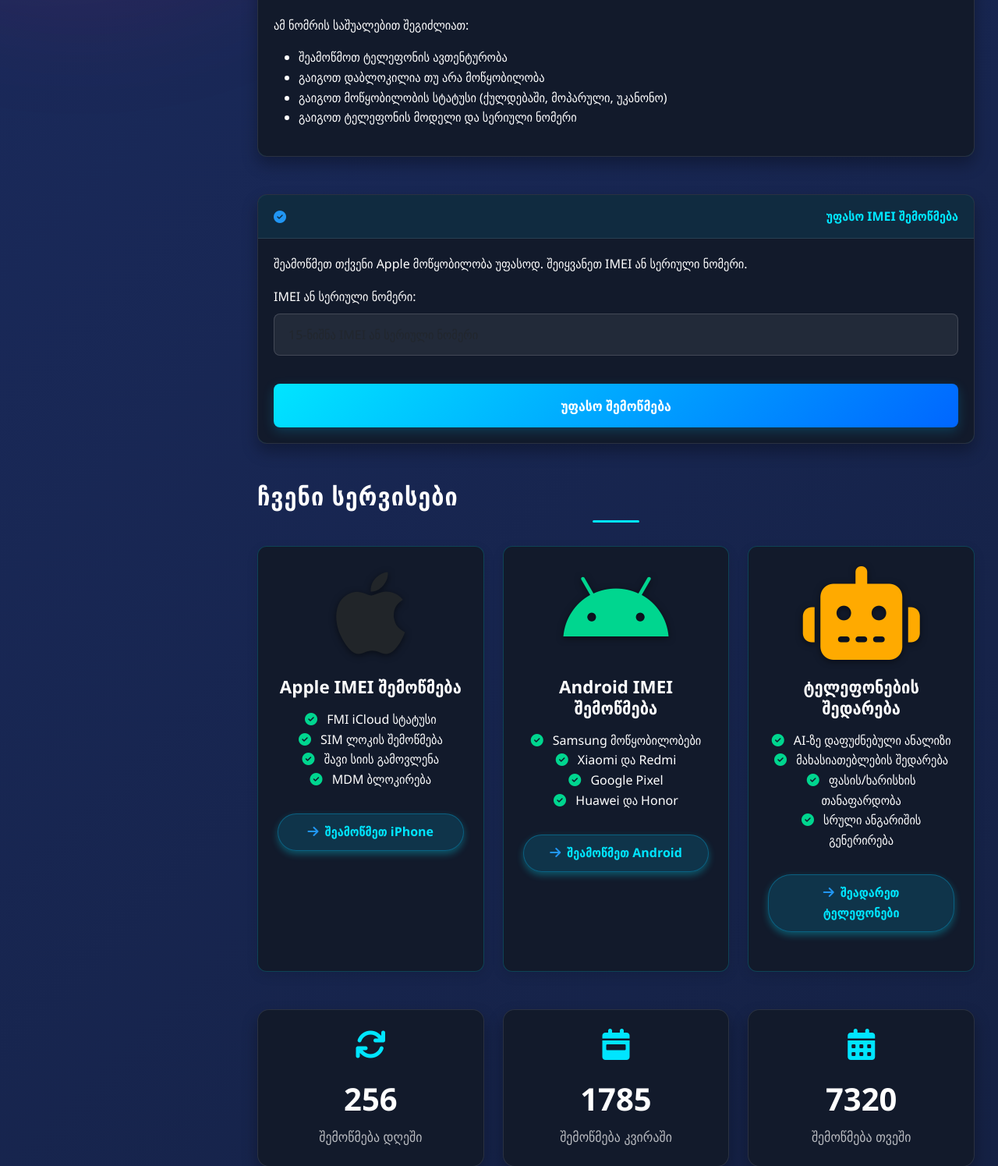
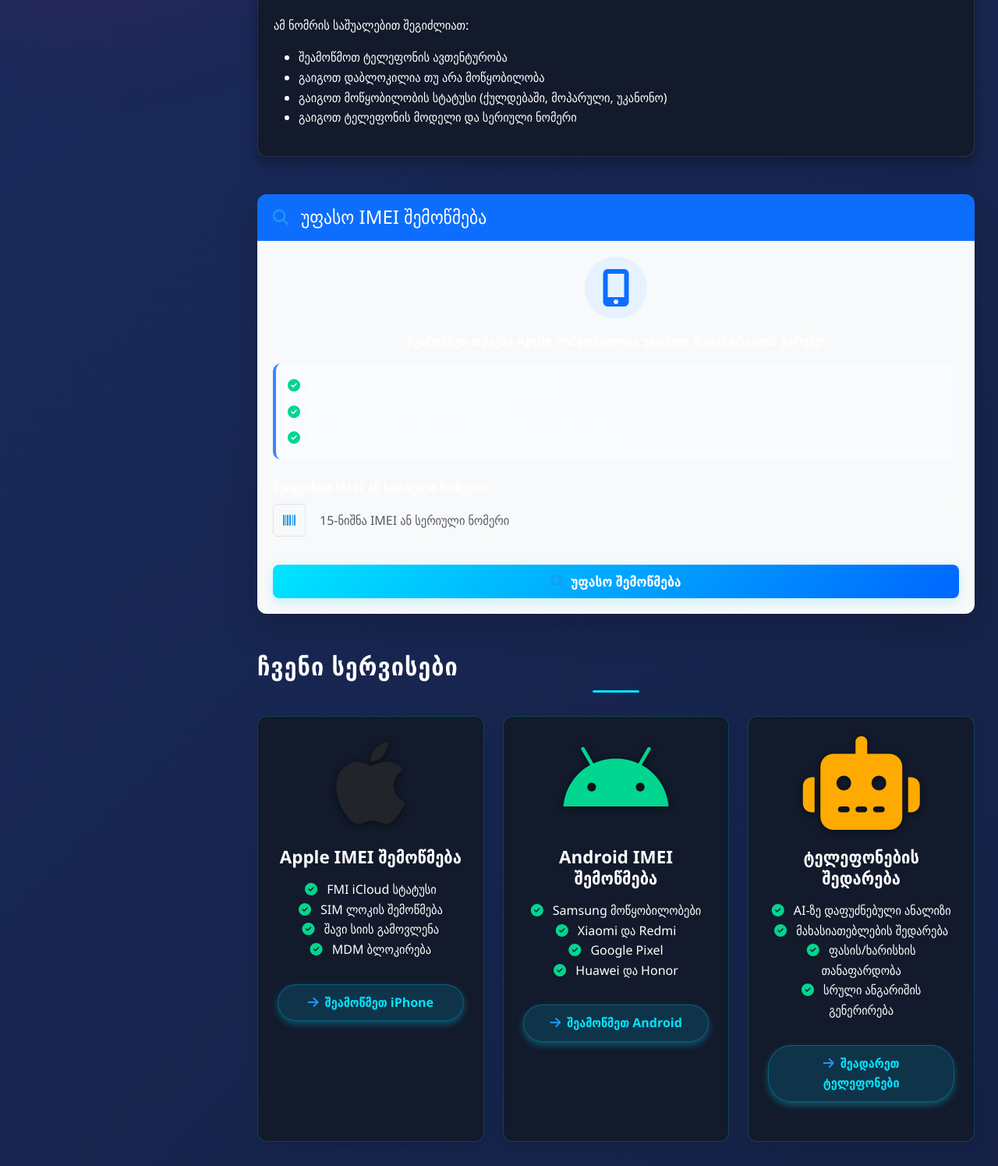
Before and after one commit to glebkoxan36/kodi.ge, a Flask app: template templates/index.html in a window 1280 px wide. Shown: the part 1079-2574 px from the top of the page at 78% size. Run offline with Flask 3, Linux system fonts and the light colour scheme; the template is opened without the code that fills it, so the values that code supplies are empty; some libraries are stand-ins or nearby versions.

Commit message:
Update index.html

```diff
--- a/templates/index.html
+++ b/templates/index.html
@@ -1,4 +1,3 @@
-
 <!DOCTYPE html>
 <html lang="ka">
 <head>
@@ -60,6 +59,43 @@
         }
         .result-label {
             font-weight: bold;
+        }
+
+        /* New styles for the updated free check section */
+        .highlight-card {
+            background: linear-gradient(135deg, #ffffff 0%, #e6f2ff 100%);
+            border-radius: 15px;
+            overflow: hidden;
+            border: 1px solid #cce5ff;
+        }
+
+        .feature-icon {
+            background-color: #e6f2ff;
+            width: 80px;
+            height: 80px;
+            border-radius: 50%;
+            display: flex;
+            align-items: center;
+            justify-content: center;
+            margin: 0 auto 15px;
+        }
+
+        .features {
+            background: #f8fbff;
+            border-radius: 10px;
+            padding: 15px;
+            border-left: 4px solid #3a86ff;
+        }
+
+        .result-modal {
+            max-width: 800px;
+            width: 90%;
+        }
+
+        .modal-content {
+            border-radius: 15px;
+            overflow: hidden;
+            box-shadow: 0 10px 30px rgba(0,0,0,0.2);
         }
     </style>
 </head>
@@ -285,20 +321,52 @@
             </div>
         </div>
 
-        <!-- Free IMEI Check Section -->
-        <div id="free-check-section" class="card mt-5">
-            <div class="card-header">
-                <i class="fas fa-check-circle me-2"></i>
-                უფასო IMEI შემოწმება
+        <!-- Free IMEI Check Section - UPDATED -->
+        <div id="free-check-section" class="card mt-5 shadow-lg border-0">
+            <div class="card-header bg-primary text-white">
+                <div class="d-flex align-items-center">
+                    <i class="fas fa-search me-3 fa-lg"></i>
+                    <h4 class="mb-0">უფასო IMEI შემოწმება</h4>
+                </div>
             </div>
-            <div class="card-body">
-                <p>შეამოწმეთ თქვენი Apple მოწყობილობა უფასოდ. შეიყვანეთ IMEI ან სერიული ნომერი.</p>
+            <div class="card-body bg-light">
+                <div class="feature-icon mb-3 text-center">
+                    <i class="fas fa-mobile-alt fa-3x text-primary"></i>
+                </div>
+                <p class="text-center fw-bold mb-3">
+                    შეამოწმეთ თქვენი Apple მოწყობილობა უფასოდ რეგისტრაციის გარეშე!
+                </p>
+                <div class="features mb-4">
+                    <div class="d-flex align-items-center mb-2">
+                        <i class="fas fa-check-circle text-success me-2"></i>
+                        <span>გაიგეთ არის თუ არა ტელეფონი ორიგინალი</span>
+                    </div>
+                    <div class="d-flex align-items-center mb-2">
+                        <i class="fas fa-check-circle text-success me-2"></i>
+                        <span>შეამოწმეთ სერვისის მუშაობა უფასოდ</span>
+                    </div>
+                    <div class="d-flex align-items-center">
+                        <i class="fas fa-check-circle text-success me-2"></i>
+                        <span>მიიღეთ ძირითადი ინფორმაცია მოწყობილობის შესახებ</span>
+                    </div>
+                </div>
+
                 <div class="form-group">
-                    <label class="form-label">IMEI ან სერიული ნომერი:</label>
-                    <input type="text" class="form-control" id="free-imei-input" placeholder="15-ნიშნა IMEI ან სერიული ნომერი">
-                    <div class="error-message" id="free-imei-error"></div>
+                    <label class="form-label fw-bold">შეიყვანეთ IMEI ან სერიული ნომერი:</label>
+                    <div class="input-group">
+                        <span class="input-group-text">
+                            <i class="fas fa-barcode"></i>
+                        </span>
+                        <input type="text" class="form-control py-2"
+                               id="free-imei-input"
+                               placeholder="15-ნიშნა IMEI ან სერიული ნომერი">
+                    </div>
+                    <div class="error-message mt-2" id="free-imei-error"></div>
                 </div>
-                <button class="btn-primary mt-3" id="free-check-btn">უფასო შემოწმება</button>
+                <button class="btn btn-primary w-100 mt-3 py-2 fw-bold"
+                        id="free-check-btn">
+                    <i class="fas fa-search me-2"></i>უფასო შემოწმება
+                </button>
             </div>
         </div>
 
@@ -390,17 +458,26 @@
             </div>
         </div>
 
-        <!-- Free Check Results Modal -->
+        <!-- Free Check Results Modal - UPDATED -->
         <div class="modal-backdrop" id="free-modal-backdrop"></div>
         <div class="result-modal" id="free-result-modal">
             <div class="modal-content">
-                <div class="card-header">
-                    <h2>უფასო შემოწმების შედეგები</h2>
-                    <button class="close-modal" id="free-close-modal">&times;</button>
+                <div class="card-header bg-primary text-white position-relative">
+                    <h2 class="text-center mb-0">შემოწმების შედეგები</h2>
+                    <button class="close-modal position-absolute top-0 end-0 mt-2 me-3"
+                            id="free-close-modal">&times;</button>
                 </div>
-                <div class="card-body" id="free-result-content"></div>
-                <div class="card-footer">
-                    <button class="btn-primary" id="free-new-check">ახალი შემოწმება</button>
+                <div class="card-body p-0" id="free-result-content"
+                     style="max-height: 70vh; overflow-y: auto;">
+                    <!-- Results will be inserted here -->
+                </div>
+                <div class="card-footer text-center py-3">
+                    <button class="btn btn-outline-primary mx-2" id="free-new-check">
+                        <i class="fas fa-redo me-1"></i>ახალი შემოწმება
+                    </button>
+                    <button class="btn btn-primary mx-2" id="detailed-check-btn">
+                        <i class="fas fa-file-alt me-1"></i>სრული ანგარიში
+                    </button>
                 </div>
             </div>
         </div>
@@ -517,88 +594,111 @@
             return checkDigit === parseInt(imei[14]);
         }
 
-        // Функция для отображения результатов
+        // Обновленная функция отображения результатов
         function displayFreeResults(data) {
             const resultContent = document.getElementById('free-result-content');
             let resultsHTML = '';
 
             if (data.error) {
                 resultsHTML = `
-                    <div class="error-card">
-                        <h3 class="status-error">${data.error}</h3>
-                        ${data.details ? `<div class="error-details">${data.details}</div>` : ''}
+                    <div class="alert alert-danger m-4">
+                        <h3 class="text-center">${data.error}</h3>
+                        ${data.details ? `<div class="text-center mt-3">${data.details}</div>` : ''}
                     </div>
                 `;
             } else {
-                // Проверка на тип устройства
                 const deviceType = (data.device_type || '').toLowerCase();
+                const imeiValue = document.getElementById('free-imei-input').value.trim();
+
                 if (deviceType === 'android' || deviceType === 'unknown') {
                     resultsHTML = `
-                        <div class="error-card">
-                            <h3 class="status-error">${deviceType === 'android' ? 'Android მოწყობილობა' : 'უცნობი მოწყობილობა'}</h3>
-                            <p>ამ გვერდზე შეგიძლიათ მხოლოდ Apple მოწყობილობების შემოწმება.</p>
-                            <p>თქვენი მოწყობილობა: ${data.brand || 'Unknown'} ${data.model || ''}</p>
-                            <div class="result-actions">
-                                <a href="/androidcheck" class="btn-primary">გადასვლა Android შემოწმებაზე</a>
+                        <div class="alert alert-warning m-4">
+                            <h3 class="text-center">${deviceType === 'android' ? 'Android მოწყობილობა' : 'უცნობი მოწყობილობა'}</h3>
+                            <p class="text-center mt-3">ამ გვერდზე შეგიძლიათ მხოლოდ Apple მოწყობილობების შემოწმება.</p>
+                            <div class="text-center mt-4">
+                                <a href="/androidcheck" class="btn btn-success btn-lg">
+                                    <i class="fab fa-android me-2"></i>გადასვლა Android შემოწმებაზე
+                                </a>
                             </div>
                         </div>
                     `;
                 } else {
+                    // Mapping between English keys and Georgian field names
+                    const fieldMap = {
+                        'brand': { name: 'მწარმოებელი', icon: 'fas fa-apple' },
+                        'model': { name: 'მოდელი', icon: 'fas fa-mobile' },
+                        'modelName': { name: 'მოდელის სახელი', icon: 'fas fa-tag' },
+                        'manufacture': { name: 'წარმოების თარიღი', icon: 'fas fa-calendar' },
+                        'state': { name: 'მდგომარეობა', icon: 'fas fa-info-circle' },
+                        'activation_status': { name: 'აქტივაციის სტატუსი', icon: 'fas fa-power-off' },
+                        'fmi_status': { name: 'FMI სტატუსი', icon: 'fas fa-cloud' },
+                        'sim_lock': { name: 'SIM ლოკი', icon: 'fas fa-sim-card' },
+                        'blacklist_status': { name: 'შავი სიის სტატუსი', icon: 'fas fa-ban' },
+                        'carrier': { name: 'ოპერატორი', icon: 'fas fa-tower-cell' },
+                        'warranty_status': { name: 'გარანტიის სტატუსი', icon: 'fas fa-shield-alt' }
+                    };
+
                     // Форматируем результаты для Apple
                     resultsHTML = `
-                        <div class="text-center mb-4">
-                            <i class="fas fa-check-circle text-success" style="font-size: 4rem; color: var(--success-color);"></i>
-                            <h3 class="mt-3">შემოწმება დასრულებულია</h3>
-                            <p>IMEI: <strong>${document.getElementById('free-imei-input').value.trim()}</strong></p>
+                        <div class="text-center p-4 bg-light">
+                            <i class="fas fa-check-circle fa-3x text-success mb-3"></i>
+                            <h3 class="text-success">შემოწმება დასრულებულია!</h3>
+                            <p class="text-muted">IMEI: <strong>${imeiValue}</strong></p>
                         </div>
-                        <div class="free-check-results">
-                            <div class="result-card">
-                                <h3 class="card-title">სრული შედეგები</h3>
-                                <div class="card-body">
+                        <div class="p-4">
+                            <h4 class="text-center mb-4">მოწყობილობის ინფორმაცია</h4>
+                            <div class="row">
                     `;
 
-                    // Ключевые поля
-                    const keyFields = {
-                        'brand': 'მწარმოებელი',
-                        'modelName': 'მოდელის სახელი',
-                        'model': 'მოდელი',
-                        'manufacture': 'წარმოების თარიღი',
-                        'state': 'მდგომარეობა',
-                        'activation_status': 'აქტივაციის სტატუსი',
-                        'fmi_status': 'FMI სტატუსი',
-                        'sim_lock': 'SIM ლოკი',
-                        'blacklist_status': 'შავი სია',
-                        'carrier': 'ოპერატორი',
-                        'warranty_status': 'გარანტია'
-                    };
+                    // Generate result cards
+                    Object.keys(fieldMap).forEach(engKey => {
+                        if (data[engKey]) {
+                            const fieldInfo = fieldMap[engKey];
+                            const value = data[engKey];
+                            let statusClass = '';
 
-                    Object.keys(keyFields).forEach(field => {
-                        if (data[field]) {
-                            const value = data[field];
-                            let statusClass = '';
+                            // Определение класса в зависимости от статуса
                             const valStr = String(value).toLowerCase();
-
-                            if (valStr.includes('unlocked') || valStr.includes('clean') || valStr.includes('off') || valStr.includes('active') || valStr.includes('valid')) {
-                                statusClass = 'status-success';
-                            } else if (valStr.includes('locked') || valStr.includes('blacklist') || valStr.includes('on') || valStr.includes('inactive') || valStr.includes('expired')) {
-                                statusClass = 'status-warning';
-                            } else if (valStr.includes('error') || valStr.includes('fail') || valStr.includes('invalid')) {
-                                statusClass = 'status-error';
+                            if (valStr.includes('unlocked') || valStr.includes('clean') ||
+                                valStr.includes('off') || valStr.includes('active') ||
+                                valStr.includes('valid')) {
+                                statusClass = 'text-success';
+                            } else if (valStr.includes('locked') || valStr.includes('blacklist') ||
+                                    valStr.includes('on') || valStr.includes('inactive') ||
+                                    valStr.includes('expired')) {
+                                statusClass = 'text-warning';
+                            } else if (valStr.includes('error') || valStr.includes('fail') ||
+                                    valStr.includes('invalid')) {
+                                statusClass = 'text-danger';
                             }
 
                             resultsHTML += `
-                                <div class="result-row">
-                                    <span class="result-label">${keyFields[field]}:</span>
-                                    <span class="result-value ${statusClass}">${value}</span>
+                                <div class="col-md-6 mb-3">
+                                    <div class="card h-100">
+                                        <div class="card-body">
+                                            <div class="d-flex align-items-center">
+                                                <i class="${fieldInfo.icon} fa-lg me-3 text-primary"></i>
+                                                <h5 class="card-title mb-0">${fieldInfo.name}</h5>
+                                            </div>
+                                            <div class="mt-3">
+                                                <span class="fw-bold ${statusClass}">${value}</span>
+                                            </div>
+                                        </div>
+                                    </div>
                                 </div>
                             `;
                         }
                     });
 
-                    // Закрываем все теги (исправлено!)
+                    // Закрываем теги
                     resultsHTML += `
-                                </div>
                             </div>
+                        </div>
+                        <div class="alert alert-info m-4">
+                            <h5 class="text-center">გსურთ სრული ანგარიში?</h5>
+                            <p class="text-center mb-0">
+                                მიიღეთ დეტალური ინფორმაცია FMI, iCloud, შავი სიის და სხვა სტატუსების შესახებ
+                            </p>
                         </div>
                     `;
                 }
@@ -674,6 +774,12 @@
                 document.getElementById('free-imei-input').value = '';
             });
 
+            // Кнопка "სრული ანგარიში" в модальном окне
+            document.getElementById('detailed-check-btn').addEventListener('click', function() {
+                const imei = document.getElementById('free-imei-input').value.trim();
+                window.location.href = `/applecheck?imei=${imei}&type=premium`;
+            });
+
             // Initialize statistics counter
             setInterval(() => {
                 try {
```
